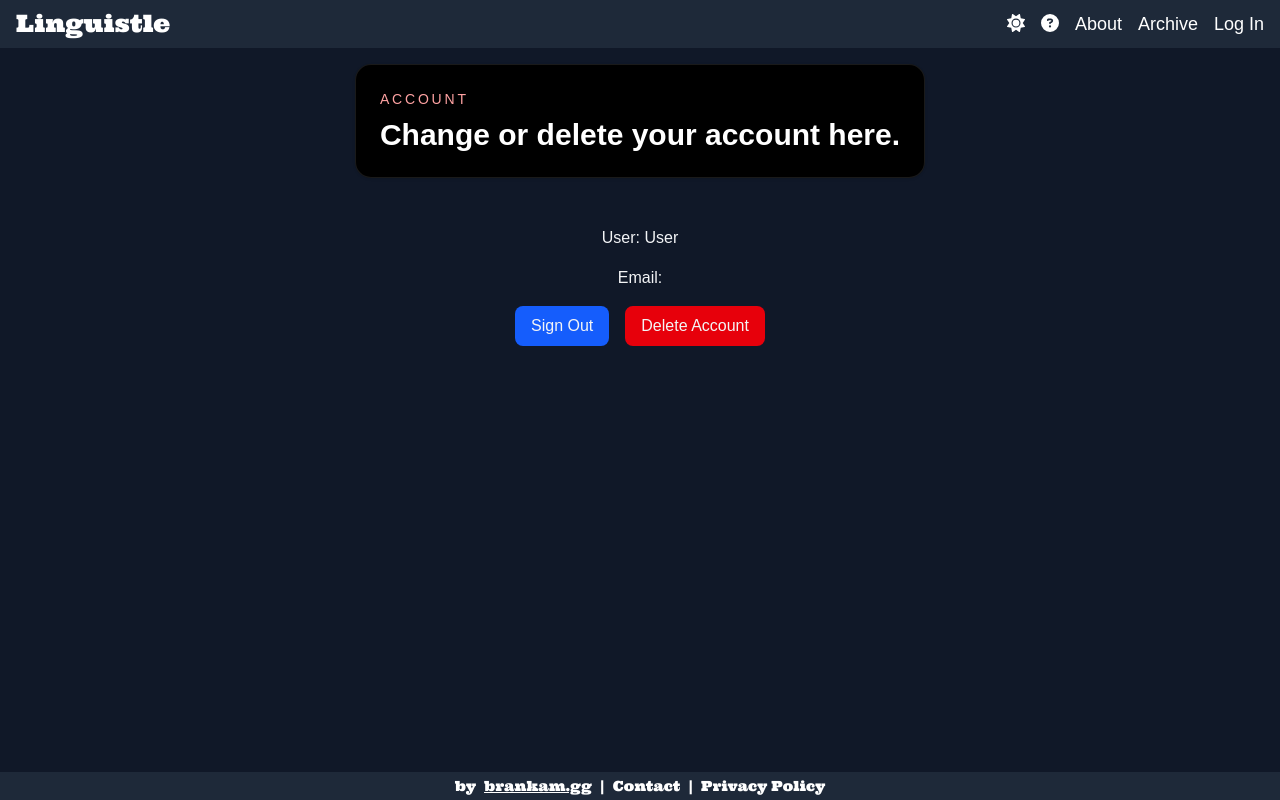
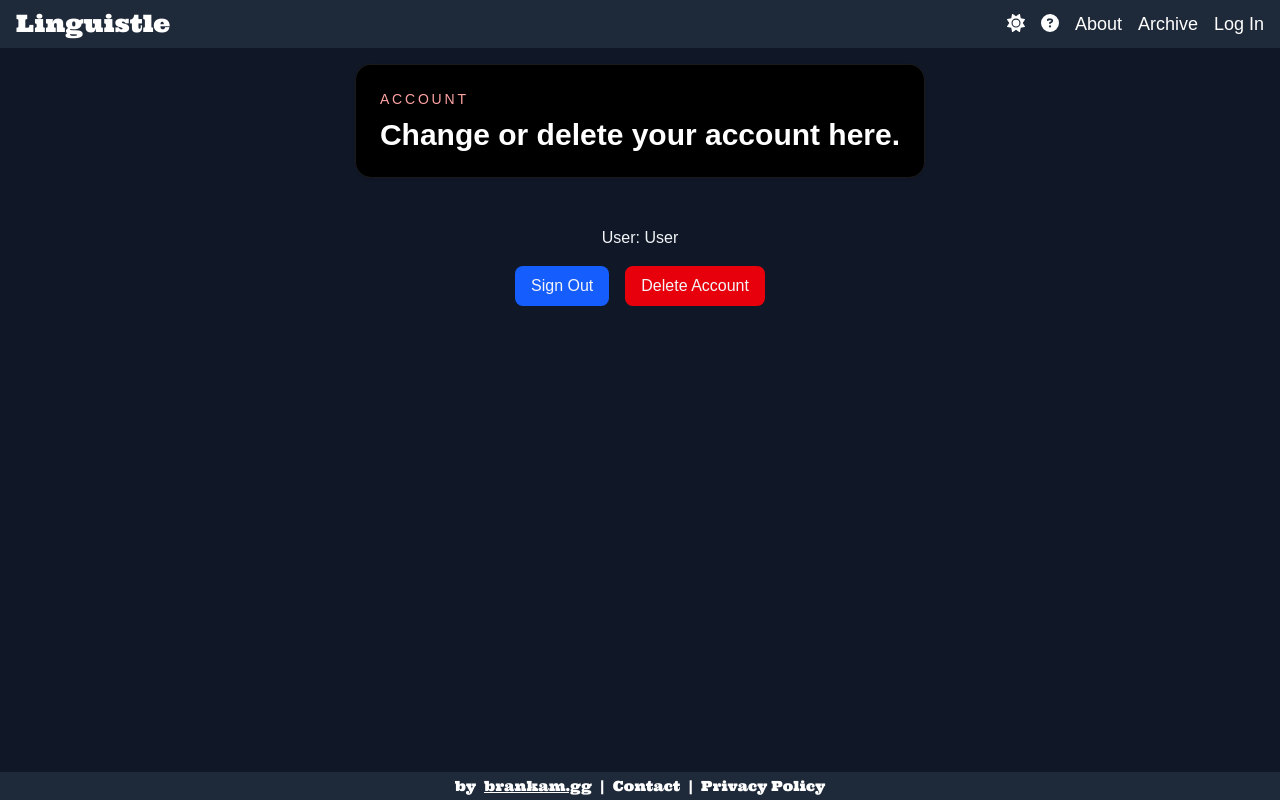
Before and after one commit to branmkam/linguistle, a React (Vite) app: page /account in a window 1280 px wide. Built offline with nearby package versions, Linux system fonts and the light colour scheme; no server answers; a web font is replaced by a local one.

Commit message:
fix: email update 2

```diff
--- a/src/pages/Account.tsx
+++ b/src/pages/Account.tsx
@@ -58,7 +58,7 @@
         <p>User: {displayName}</p>
         {user && <UsernameEditor user={user} setUser={setUser} />}
       </div>
-      {!(user?.user_metadata?.username) && <div className="flex items-center gap-3">
+      {user && <div className="flex items-center gap-3">
         <p>Email: {user?.email}</p>
       </div>}
       <div className="flex gap-4">
```
